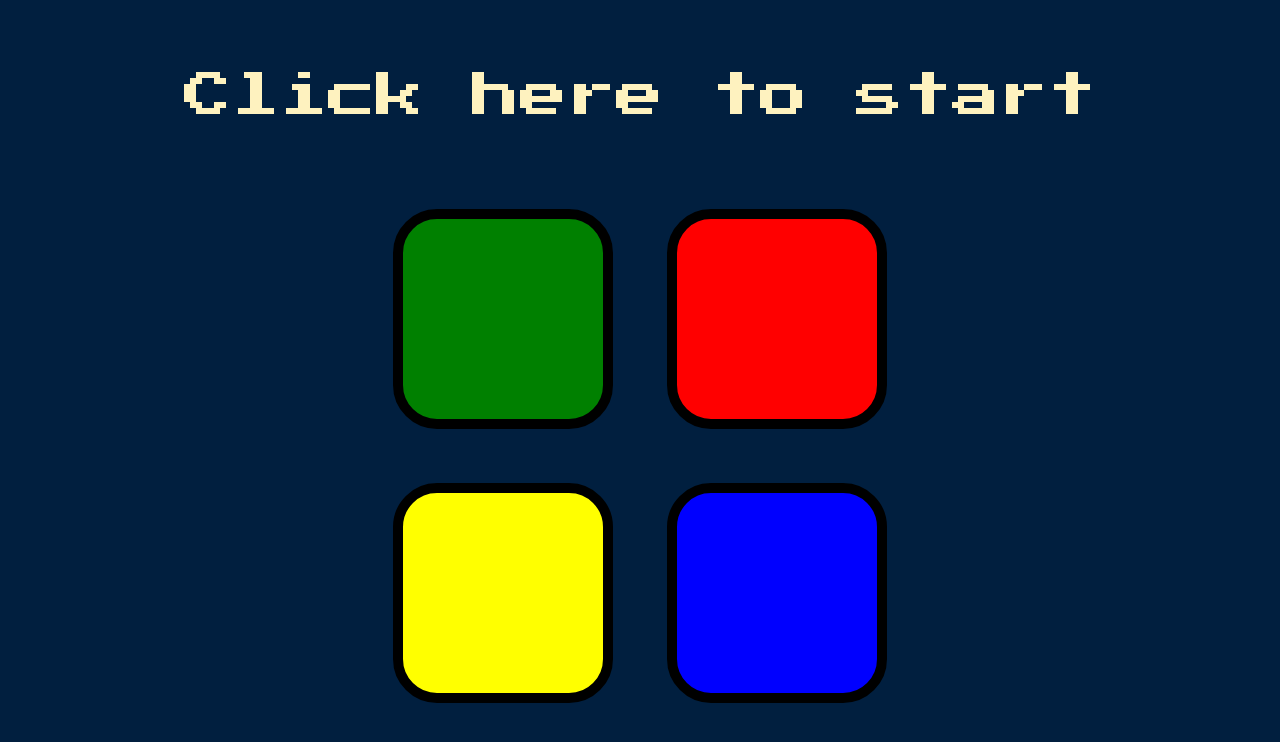
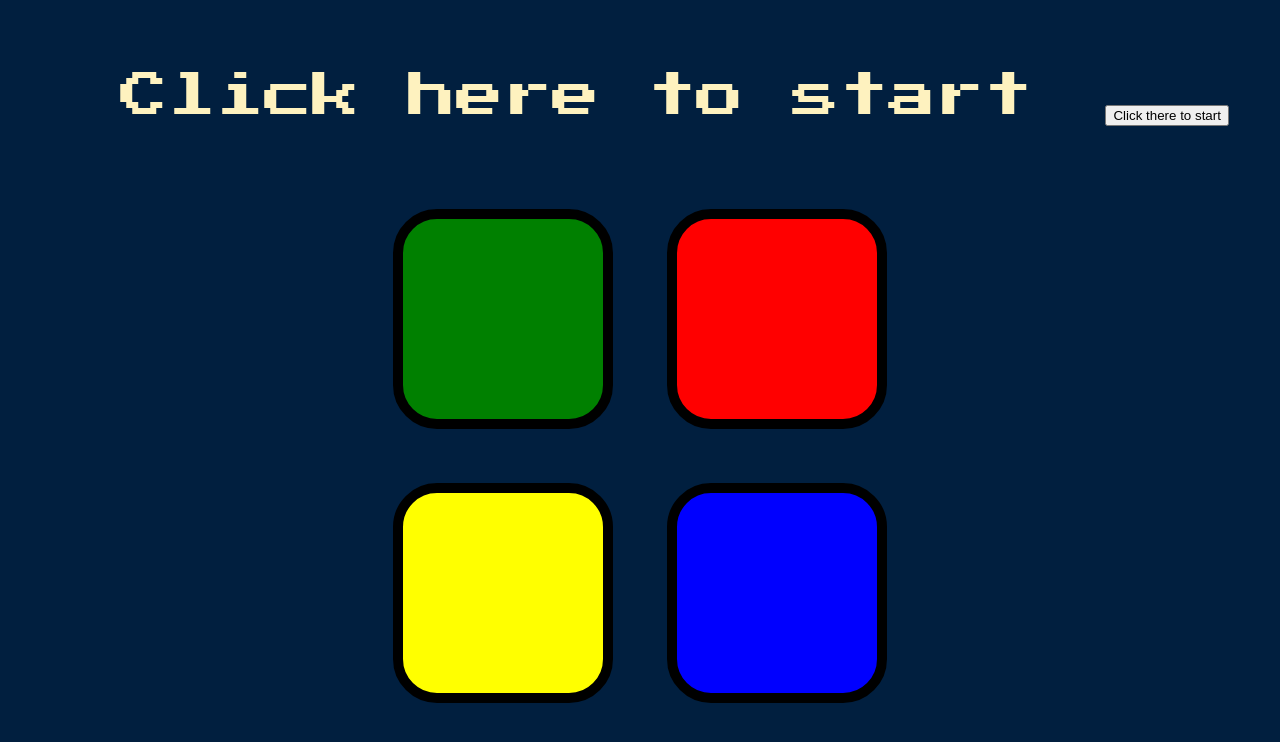
Before and after one commit to jayesh210/SimonGame, a plain HTML site: page index1.html in a window 1280 px wide. Drawn offline with nearby package versions, Linux system fonts and the light colour scheme.

Commit message:
Update index1.html

```diff
--- a/index1.html
+++ b/index1.html
@@ -11,7 +11,7 @@
 <body>
 <!--    <h1 id="level-title">Click here to start </h1>-->
     <button id="level-title">Click here to start </button>
-
+    <button id1="level-title">Click there to start</button>
 
     <div class="container">
         <div class="row">
```
